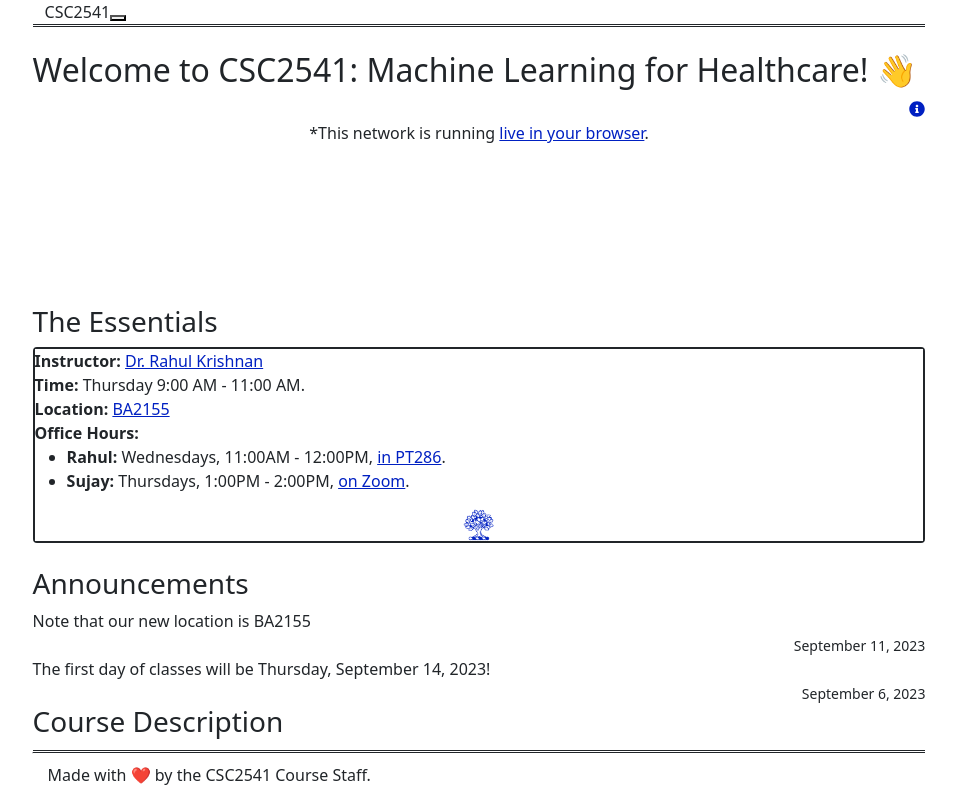
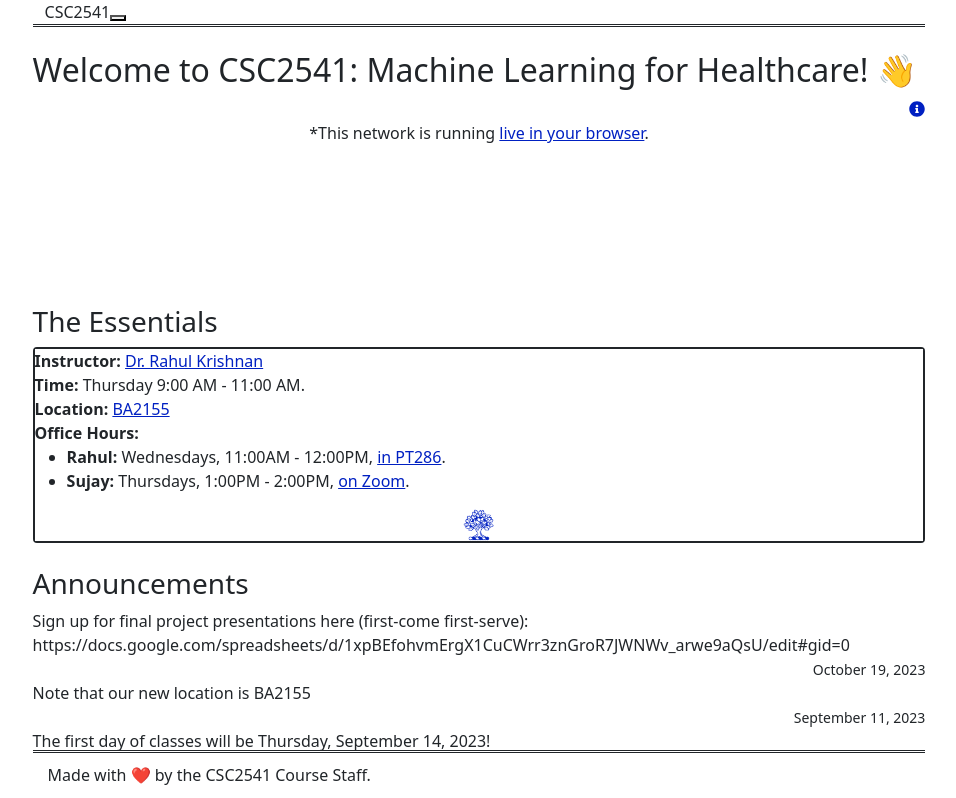
Before and after one commit to csc2541-2023/csc2541-2023.github.io, a Next.js app: page / in a window 1280 px wide. Shown: the top 798 px of the page, without its empty margins (161-1117 px from the left). Built offline with nearby package versions, Linux system fonts and the light colour scheme; some icons are missing; what @tailwindcss/typography would draw is missing.

Commit message:
added final project schedule

```diff
--- a/pages/index.js
+++ b/pages/index.js
@@ -25,6 +25,14 @@ export default function Home() {
 
           <h3>Announcements</h3>
            {/* Alert for checking out project resources. */}
+           <Alert variant="info">
+            Sign up for final project presentations here (first-come first-serve):
+            https://docs.google.com/spreadsheets/d/1xpBEfohvmErgX1CuCWrr3znGroR7JWNWv_arwe9aQsU/edit#gid=0
+             <br></br>
+             <div align="right">
+               <small>October 19, 2023</small>
+             </div>
+           </Alert>
            <Alert variant="info">
              Note that our new location is BA2155
              <br></br>
```
